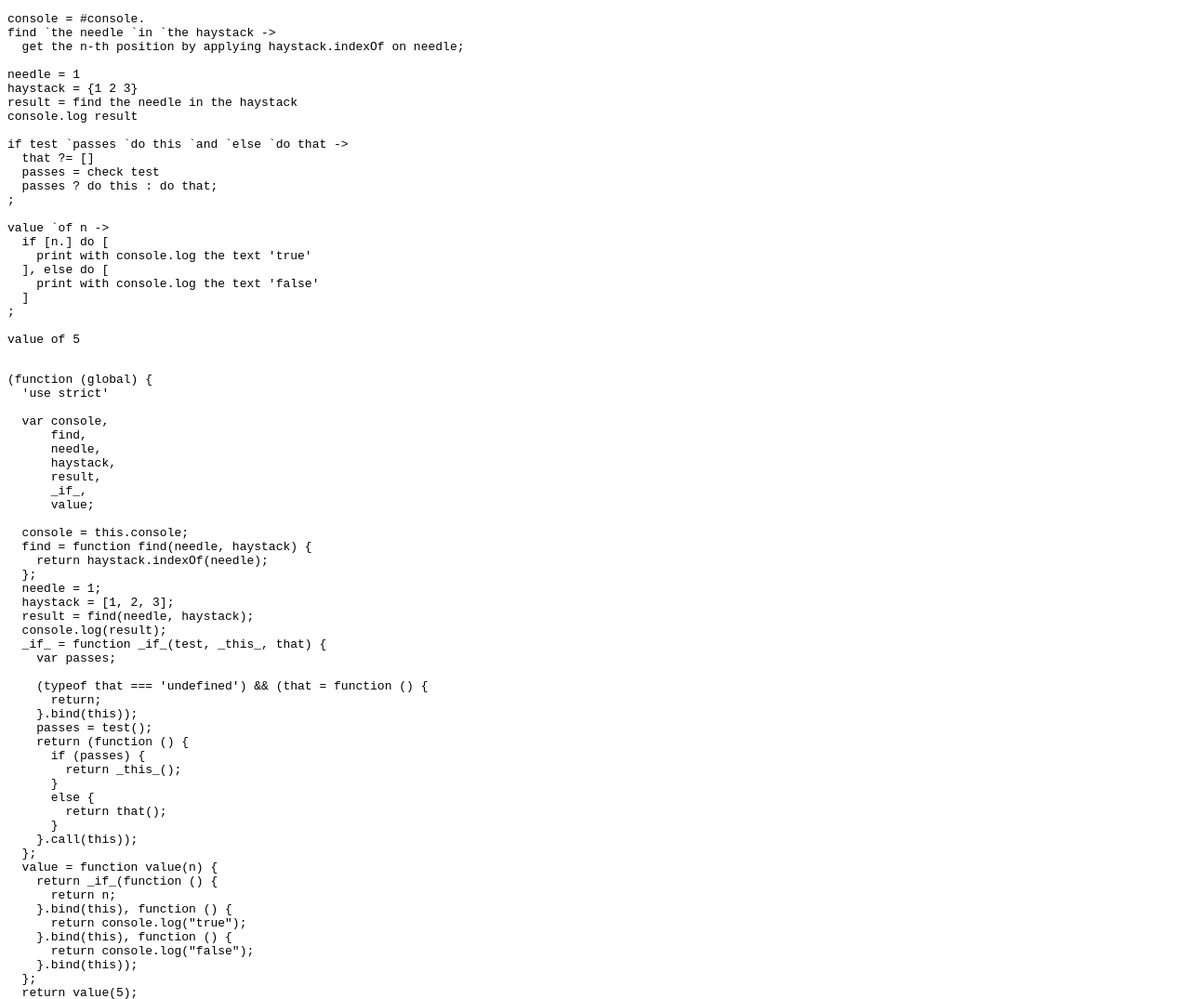
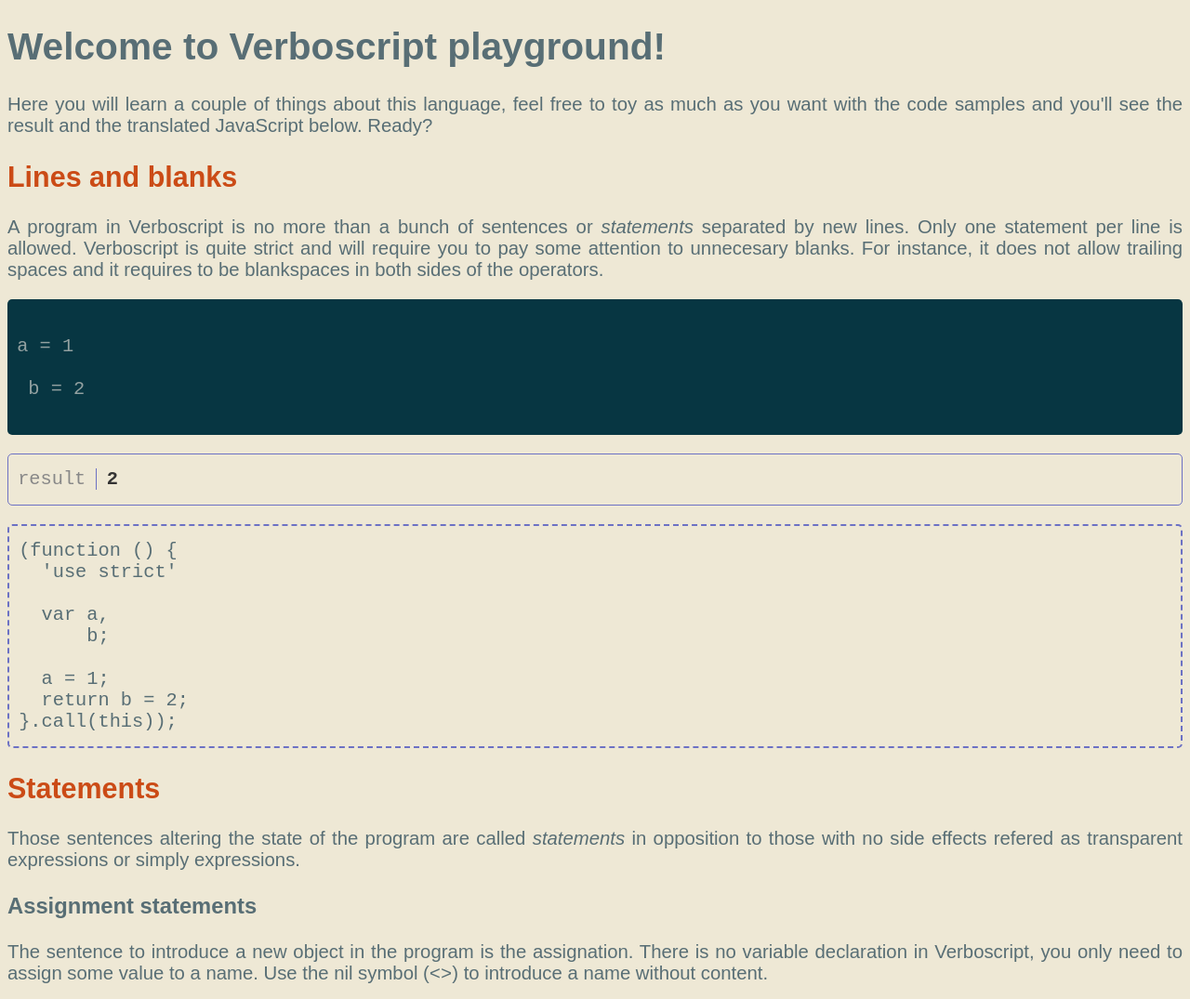
Before and after one commit to delapuente/verboscript, a website: page playground/index.html in a window 1280 px wide. Shown: the top 1075 px of the page at 93% size. Drawn offline with Linux system fonts and the light colour scheme.

Commit message:
First version? I hope so...

```diff
--- a/Gruntfile.js
+++ b/Gruntfile.js
@@ -8,7 +8,9 @@ module.exports = function(grunt) {
   require('time-grunt')(grunt);
 
   var srcFiles = [
-    '<%= dirs.src %>/**/*.js'
+    '<%= dirs.demo %>/**/*.js',
+    '<%= dirs.demo %>/**/*.html',
+    '<%= dirs.src %>/**/*.pegjs'
   ];
 
   var demoSrcFiles = [
@@ -42,7 +44,7 @@ module.exports = function(grunt) {
       src: 'grammar',
       bin: 'dist',
       build: 'build',
-      demo: 'demo',
+      demo: 'playground',
       test: 'test',
       spec: '<%= dirs.test %>/spec',
       tmp: '.tmp'
@@ -191,8 +193,8 @@ module.exports = function(grunt) {
         }
       },
       playground: {
-        files: '<%= files.grammar %>',
-        tasks: [],
+        files: srcFiles,
+        tasks: ['pack'],
         options: {
           livereload: 35730
         }
@@ -213,6 +215,10 @@ module.exports = function(grunt) {
   ]);
   grunt.registerTask('min', ['uglify:pack']);
   grunt.registerTask('dev', ['watch']);
-  grunt.registerTask('playground', ['connect:playground', 'watch:playground']);
+  grunt.registerTask('playground', [
+    'pack',
+    'connect:playground',
+    'watch:playground'
+  ]);
   grunt.registerTask('debug', ['connect:debug', 'watch:debug']);
 };
--- a/playground/index.html
+++ b/playground/index.html
@@ -5,35 +5,145 @@
     <meta charset="UTF-8"/>
     <script defer src="../dist/verboscript.js"></script>
     <script defer src="playground.js"></script>
+    <style>
+      html {
+        font-size: 63.5%;
+        font-family: Arial, sans;
+        background-color: #eee8d5;
+      }
+      h1, h2 {
+        text-align: left;
+      }
+      body { font-size: 2rem; text-align: justify; color: #586e75; }
+      pre {
+        padding: 1.5rem 1rem;
+        border-radius: 0.5rem;
+        overflow: auto;
+      }
+      pre.source {
+        color: #93a1a1;
+        background-color: #073642;
+      }
+      pre.result {
+        background-color: transparent;
+        border: 0.1rem solid #6c71c4;
+        color: #333;
+        font-weight: bold;
+      }
+      pre.result::before {
+        content: "result";
+        padding-right: 1ex;
+        margin-right: 1ex;
+        border-right: 0.1rem solid #6c71c4;
+        color: #888;
+        font-weight: normal;
+      }
+      pre.output {
+        border: 0.2rem dashed #6c71c4;
+      }
+      h2 {
+        color: #cb4b16;
+      }
+    </style>
   </head>
   <body>
+    <h1>Welcome to Verboscript playground!</h1>
+    <p>
+      Here you will learn a couple of things about this language, feel free to
+      toy as much as you want with the code samples and you'll see the result
+      and the translated JavaScript below. Ready?
+    </p>
     <article>
-      <pre contenteditable="true">console = #console.
-find `the needle `in `the haystack ->
-  get the n-th position by applying haystack.indexOf on needle;
+      <h2>Lines and blanks</h2>
+      <p>
+        A program in Verboscript is no more than a bunch of sentences or
+        <em>statements</em> separated by new lines. Only one statement per
+        line is allowed. Verboscript is quite strict and will require you
+        to pay some attention to unnecesary blanks. For instance, it does not
+        allow trailing spaces and it requires to be blankspaces in both sides
+        of the operators.
+      </p>
+      <pre>
 
-needle = 1
-haystack = {1 2 3}
-result = find the needle in the haystack
-console.log result
+a = 1
 
-if test `passes `do this `and `else `do that ->
-  that ?= []
-  passes = check test
-  passes ? do this : do that;
-;
+ b = 2
 
-value `of n ->
-  if [n.] do [
-    print with console.log the text 'true'
-  ], else do [
-    print with console.log the text 'false'
-  ]
-;
+</pre>
+    </article>
+    <article>
+      <h2>Statements</h2>
+      <p>
+        Those sentences altering the state of the program are called
+        <em>statements</em> in opposition to those with no side effects
+        refered as transparent expressions or simply expressions.
+      </p>
+      <h3>Assignment statements</h3>
+      <p>
+        The sentence to introduce a new object in the program is the
+        assignation. There is no variable declaration in Verboscript, you only
+        need to assign some value to a name. Use the nil symbol
+        (<code>&lt;&gt;</code>) to introduce a name without content.
+      </p>
+      <pre>a = &lt;&gt;
+b = "hello world!"
+c = 5</pre>
+      <h3>Definitions</h3>
+      <p>
+        A definition introduces a new <em>function</em>. When defining a
+        function you can use words and supporting words to explain the purpose
+        of the function. The first not skipped word (those starting by
+        <code>`</code>) becomes the name of the function and the remaining ones
+        become the parameters.
+      </p>
+      <pre>find `the needle `in `the haystack ->
+  get the n-th position by applying haystack.indexOf on the needle;</pre>
+      <h3>Calls</h3>
+      <p>
+        A call causes the body of a function to be executed. Verboscript
+        identify a call by recognizing any sequence of identifiers, memory or
+        expressions. The first defined symbol is considered the name of the
+        function and the remaining defined ids or expressions, the parameters.
+      </p>
+      <pre>find `the needle `in `the haystack ->
+  get the n-th position by applying haystack.indexOf on the needle;
 
-value of 5</pre>
-      <pre>
-      </pre>
+haystack = {1 2 3 4 5}
+needle = 3
+find the needle in the haystack
+</pre>
+      <p>
+        If there is no function name identified, the sentence is simply ignored.
+        You can force to ignore some ids by prefixing them with <code>`</code>.
+      </p>
+      <pre>find `the needle `in `the haystack ->
+  get the n-th position by applying haystack.indexOf on the needle;
+
+haystack = {1 2 3 4 5}
+needle = 3
+`find the `needle in the `haystack
+this is not recognized at all and it is simply ignored</pre>
+      <!--<pre>Start by importing some useful functions:-->
+
+<!--log = #console.log.-->
+<!--stringify = #JSON.stringify.-->
+
+<!--Now define the program functions: -->
+
+<!--if test `do this, `else `do that ->-->
+  <!--test ? do this : do that;-->
+
+<!--factorial `of n ->-->
+  <!--if n &lt; 1 then [n], else [-->
+    <!--previous-factorial = factorial of n - 1-->
+    <!--n * previous-factorial-->
+  <!--];-->
+
+<!--Now do some computations:-->
+
+<!--result = factorial of 10-->
+<!--log the result and-->
+<!--stringify the result too</pre>-->
     </article>
   </body>
 </html>
--- a/playground/playground.js
+++ b/playground/playground.js
@@ -3,20 +3,42 @@
   var verboscript = this.verboscript;
 
   var sources = Array.prototype.slice.call(
-    document.querySelectorAll('article > pre:first-child')
+    document.querySelectorAll('pre')
   );
 
   sources.forEach(function (source) {
-    var result = verboscript.parse(source.textContent);
-    var output = source.nextElementSibling;
-    output.textContent = result.output;
+    source.classList.add('source');
+    source.setAttribute('contenteditable', 'true');
+    var output = document.createElement('pre');
+    var target = document.createElement('pre');
 
-    source.addEventListener('input', function () {
+    output.classList.add('output');
+    target.classList.add('result');
+    source.parentNode.insertBefore(output, source.nextSibling);
+    source.parentNode.insertBefore(target, source.nextSibling);
+
+    source.addEventListener('input',
+      updateContent.bind(undefined, source, target, output));
+
+    updateContent(source, target, output);
+
+    function updateContent(source, target, output) {
       clearTimeout(source.timeoutToSave);
       source.timeoutToSave = setTimeout(function _translate() {
-        output.textContent = verboscript.parse(source.textContent).output;
+        try {
+          var result = verboscript.parse(source.textContent);
+          output.textContent = result.output.trim();
+          with (document) {
+            target.textContent = eval(result.output);
+          }
+        } catch (e) {
+          if (e instanceof verboscript.SyntaxError) {
+            target.textContent = 'Error in line ' + e.line + ':' + e.column +
+                                 ' ' + e.message;
+          }
+        }
       }, 400);
-    });
+    }
   });
 
 }.call(this));
```
Also changed, not shown: dist/verboscript.js, dist/verboscript.min.js (deleted), 1 other file.
